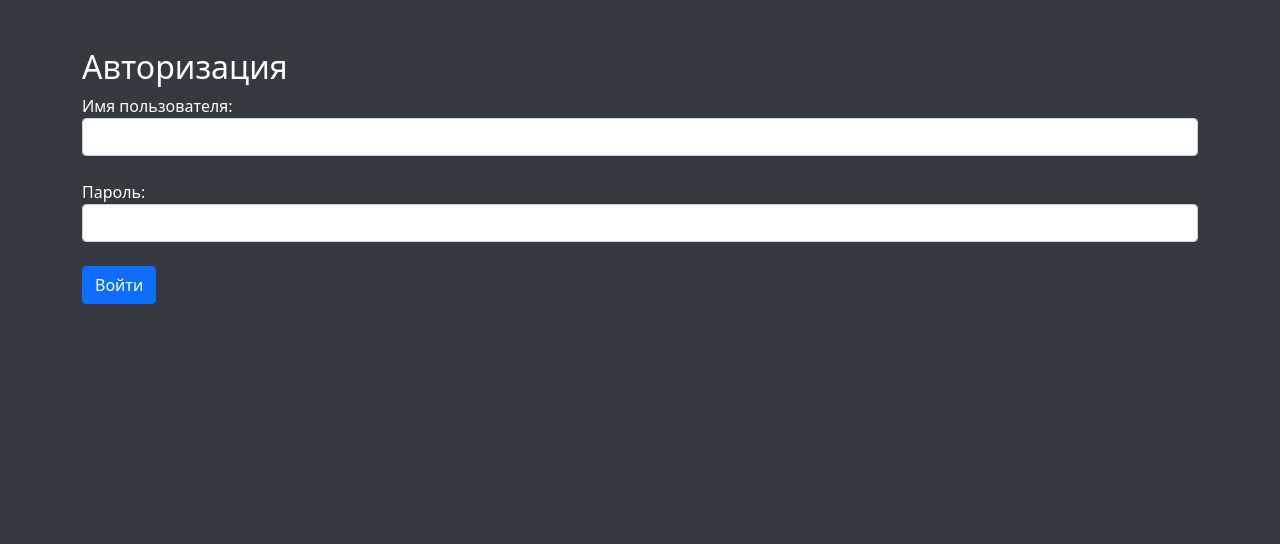
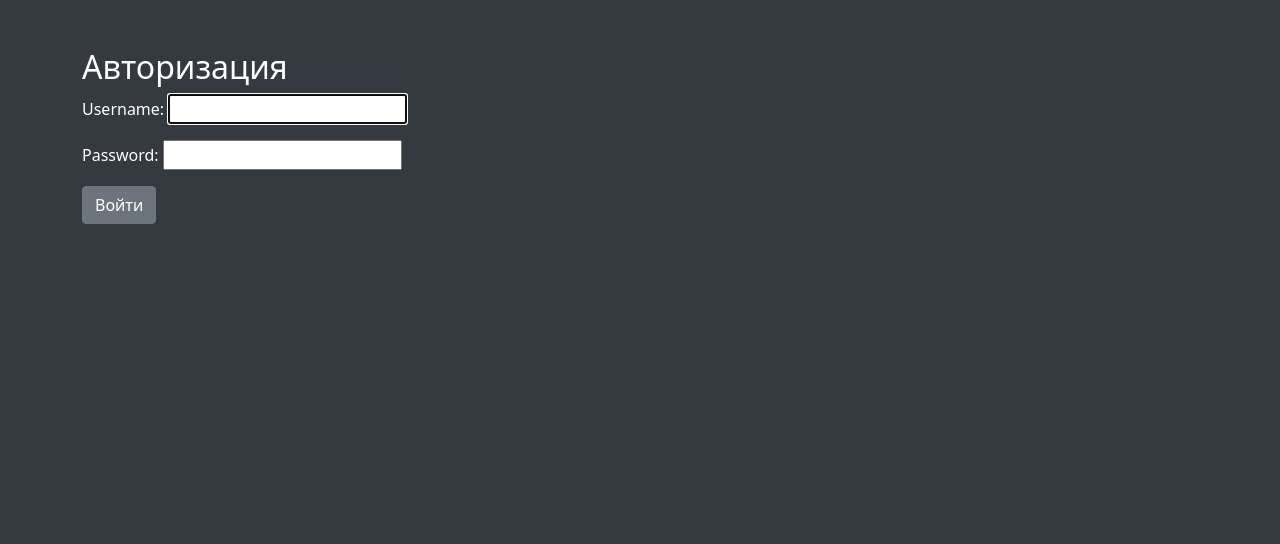
Before and after one commit to igicava/borib, a Django app: page /users/login/ in a window 1280 px wide. Shown: the part 96-640 px from the top of the page. Run offline with Django 5.2, Linux system fonts and the light colour scheme; some libraries are stand-ins or nearby versions.

Commit message:
modified:   borib/db.sqlite3 	new file:   borib/users/__pycache__/forms.cpython-310.pyc 	modified:   borib/users/__pycache__/views.cpython-310.pyc 	new file:   borib/users/forms.py 	modified:   borib/users/templates/users/login.html 	modified:   borib/users/templates/users/register.html 	modified:   borib/users/views.py

```diff
--- /dev/null
+++ b/borib/users/forms.py
@@ -0,0 +1,8 @@
+from django.contrib.auth.forms import AuthenticationForm
+
+from users.models import User
+
+class UserLoginForm(AuthenticationForm):
+    class Meta:
+        model = User
+        fields = ["username", 'password']
--- a/borib/users/templates/users/login.html
+++ b/borib/users/templates/users/login.html
@@ -5,8 +5,10 @@
 {% block body %}
 <div class="container mt-5 mx-auto"> <!-- Добавлен класс mx-auto для центрирования -->
   <h2>Авторизация</h2>
-  <form method="post">
+  <form action="{% url "users:login" %}" method="post">
     {% csrf_token %}
+    {{ form.as_p }}
+    {% comment %}
       <div class="form-group">
         <label for="username">Имя пользователя:</label>
         <input type="text" class="form-control" id="username" name="username">
@@ -17,7 +19,8 @@
         <input type="password" class="form-control" id="password" name="password">
       </div>
       <br>
-    <button type="submit" class="btn btn-primary">Войти</button>
+    {% endcomment %}
+    <button type="submit" class="btn btn-secondary">Войти</button>
   </form>
 </div>
 {% endblock body %}
--- a/borib/users/templates/users/register.html
+++ b/borib/users/templates/users/register.html
@@ -27,7 +27,7 @@
       <input type="password" class="form-control" id="password2" name="password2">
     </div>
     <br>
-    <button type="submit" class="btn btn-primary">Зарегистрироваться</button>
+    <button type="submit" class="btn btn-secondary">Зарегистрироваться</button>
   </form>
 </div>
 {% endblock body %}
--- a/borib/users/views.py
+++ b/borib/users/views.py
@@ -1,7 +1,24 @@
-from django.shortcuts import render
+from django.shortcuts import render, HttpResponseRedirect
+from users.models import User
+from users.forms import UserLoginForm
+from django.contrib import auth
+from django.urls import reverse
 
 def login(request):
-    return render(request, 'users/login.html')
+    if request.method == 'POST':
+        form = UserLoginForm(data=request.POST)
+        if form.is_valid():
+            username = request.POST['username']
+            password = request.POST['password']
+            user = auth.authenticate(username=username, password=password)
+            if user:
+                auth.login(request, user)
+                return HttpResponseRedirect(reverse('index'))
+    else:
+        context = {
+            'form': UserLoginForm()
+        }
+        return render(request, 'users/login.html', context)
 
 def register(request):
     return render(request, 'users/register.html')
```
Also changed, not shown: borib/db.sqlite3. Lines whose indentation alone changed are shown as unchanged.
